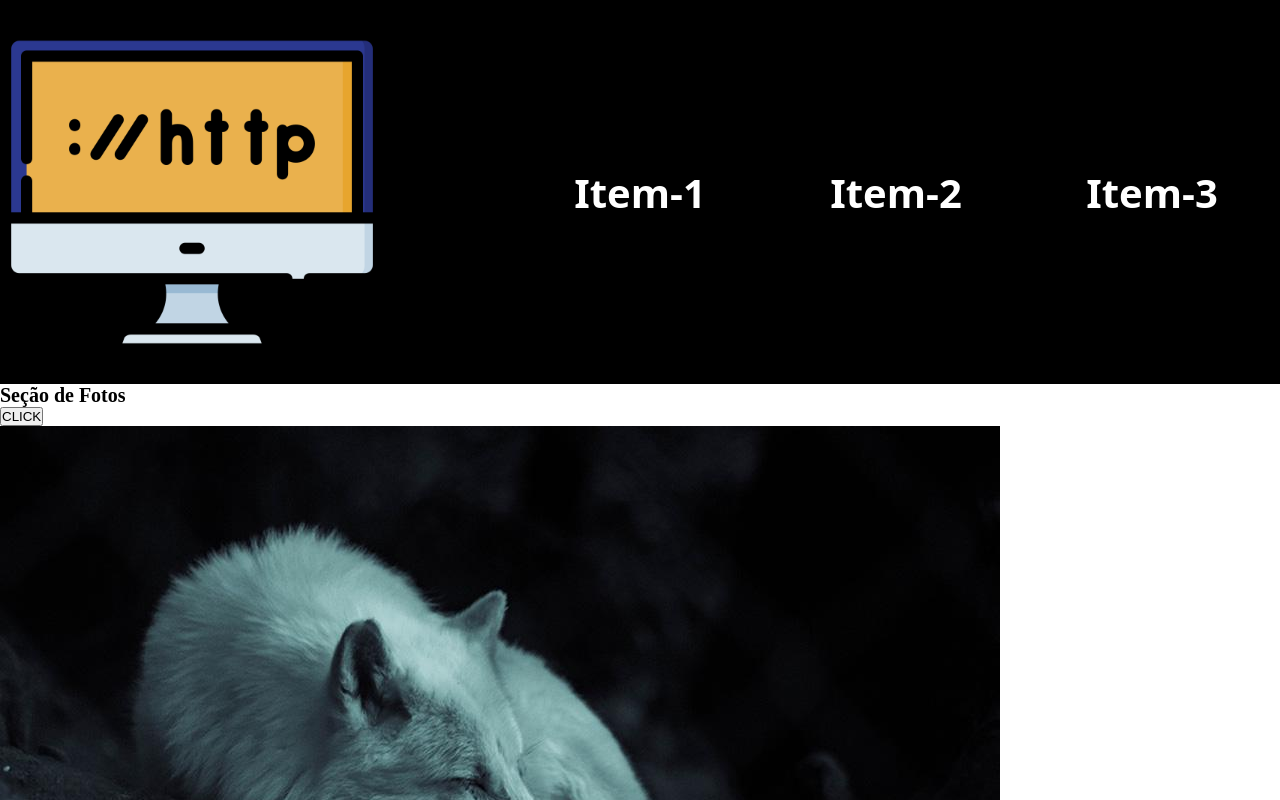
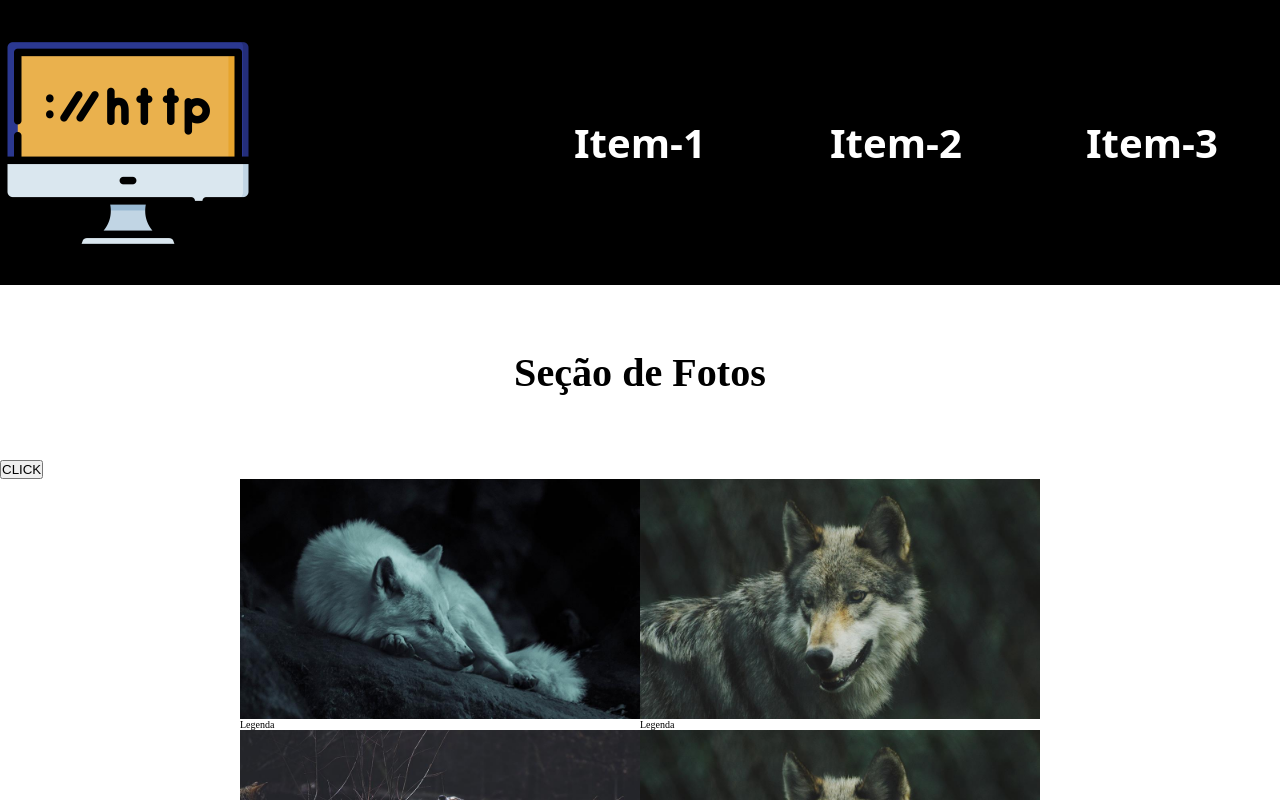
Before and after one commit to 1TDSR-2023/rm551096, a plain HTML site: page index.html in a window 1280 px wide. Shown: the top 800 px of the page. Drawn offline with Linux system fonts and the light colour scheme.

Commit message:
introduzindo css

```diff
--- /dev/null
+++ b/css/breakpoint.css
@@ -0,0 +1,13 @@
+
+@media(max-width:630px  ){
+    .cabecalho{
+       flex-direction: column;
+ }
+    .cabecalho nav {
+       flex-wrap: nowrap;
+    }
+
+    .cabecalho a {
+       font-size: 2ems;
+    }
+}
--- /dev/null
+++ b/css/cabecalho.css
@@ -0,0 +1,31 @@
+.cabecalho {
+    display: flex;
+    justify-content: space-between;
+    flex-wrap: wrap;
+    align-items: center;
+    width: 100%;
+    height: 100%;
+    background-color: #000000;
+}
+.cabecalho img{
+    width: 20%;
+    max-width: 20%;
+    display: block;
+}
+.cabecalho nav{
+    display: flex;
+    width: 60%;
+    height: 100%;
+    justify-content: space-around;
+    flex-wrap: wrap;
+}
+.cabecalho a{
+    text-decoration: none;
+    color: #fff;
+    font-size: 4em;
+    font-family: system-ui, -apple-system, BlinkMacSystemFont, 'Segoe UI', Roboto, Oxygen, Ubuntu, Cantarell, 'Open Sans', 'Helvetica Neue', sans-serif; font-weight: 700; padding: 15% 0;
+}
+.cabecalho a:hover{
+    color: #000000;
+    background-color: #fff;
+}
--- /dev/null
+++ b/css/conteudo.css
@@ -0,0 +1,17 @@
+.conteudo {
+    display: flex;
+    flex-wrap: wrap;
+    max-width: 800px;
+    margin: 0 auto;
+  }
+
+  .conteudo >div img {
+    max-width: 100%;
+    display: block;
+  }
+
+  .conteudo >div{
+    flex-grow: 1;
+    flex-shrink: 1;
+    flex-basis: 300px;
+  }
--- a/css/estilo.css
+++ b/css/estilo.css
@@ -1,64 +1,19 @@
-*{
+@import url(cabecalho.css);
+@import url(conteudo.css);
+@import url(breakpoint.css);
+* {
     margin: 0;
     padding: 0;
     box-sizing: border-box;
-}
-
-html{
-    font-size: 70%;
-}
-
-
-
-
-.cabecalho {
-    display: flex;
-    justify-content: space-between;
-    align-items: center;
-    background-color: #000000;
-}
-
-.cabecalho img {
-    width: 30%;
-    max-width: 30%;
-    display: block;
-}
-
-.cabecalho nav{
-    display: flex;
-    width: 60%;
-    height: 100%;
-    justify-content: space-around;
-    flex-wrap: wrap;
-}
-
-.cabecalho a {
-    text-decoration: none;
-    color: #fff;
-    font-size: 4em;
-    font-family: system-ui, -apple-system, BlinkMacSystemFont, 'Segoe UI', Roboto, Oxygen, Ubuntu, Cantarell, 'Open Sans', 'Helvetica Neue', sans-serif;
-    font-weight: 700;
-    padding: 20% 0;
-}
-
-.cabecalho a:hover {
-    color: #000;
-    background-color: #fff;
-}
-
-body{
-    font-size: 10px;
 
 }
 
-.tit-foto{
-    font-size: 2em;
+html {
+    font-size: 62.7%;
 }
 
-.conteudo{
-    font-size: 4em;
-}
-
-.conteudo p{
-    font-size: 4rem;
-}
+ .tit-foto {
+   font-size: 4rem;
+   text-align: center;
+   margin: 5% 0;
+ }
```
